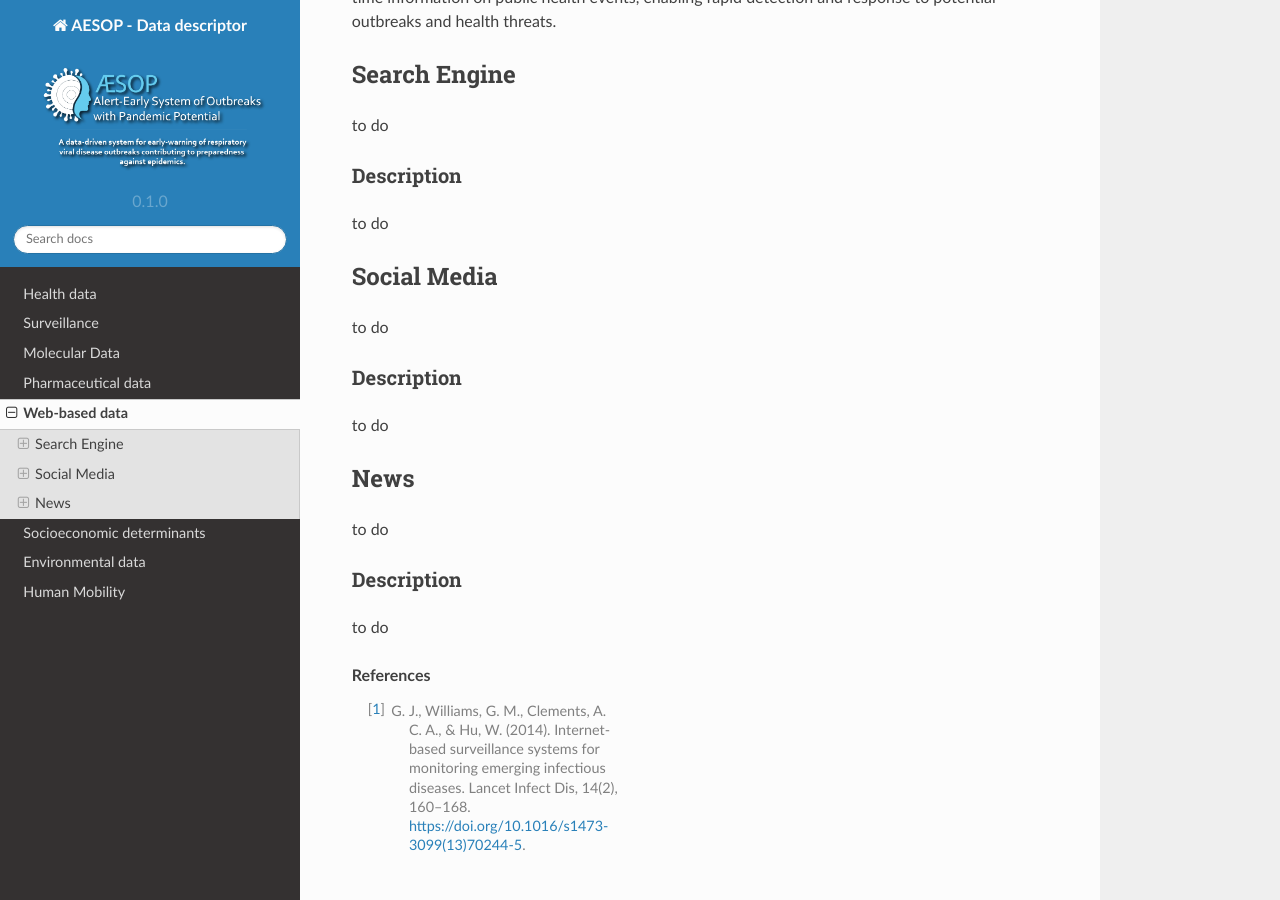
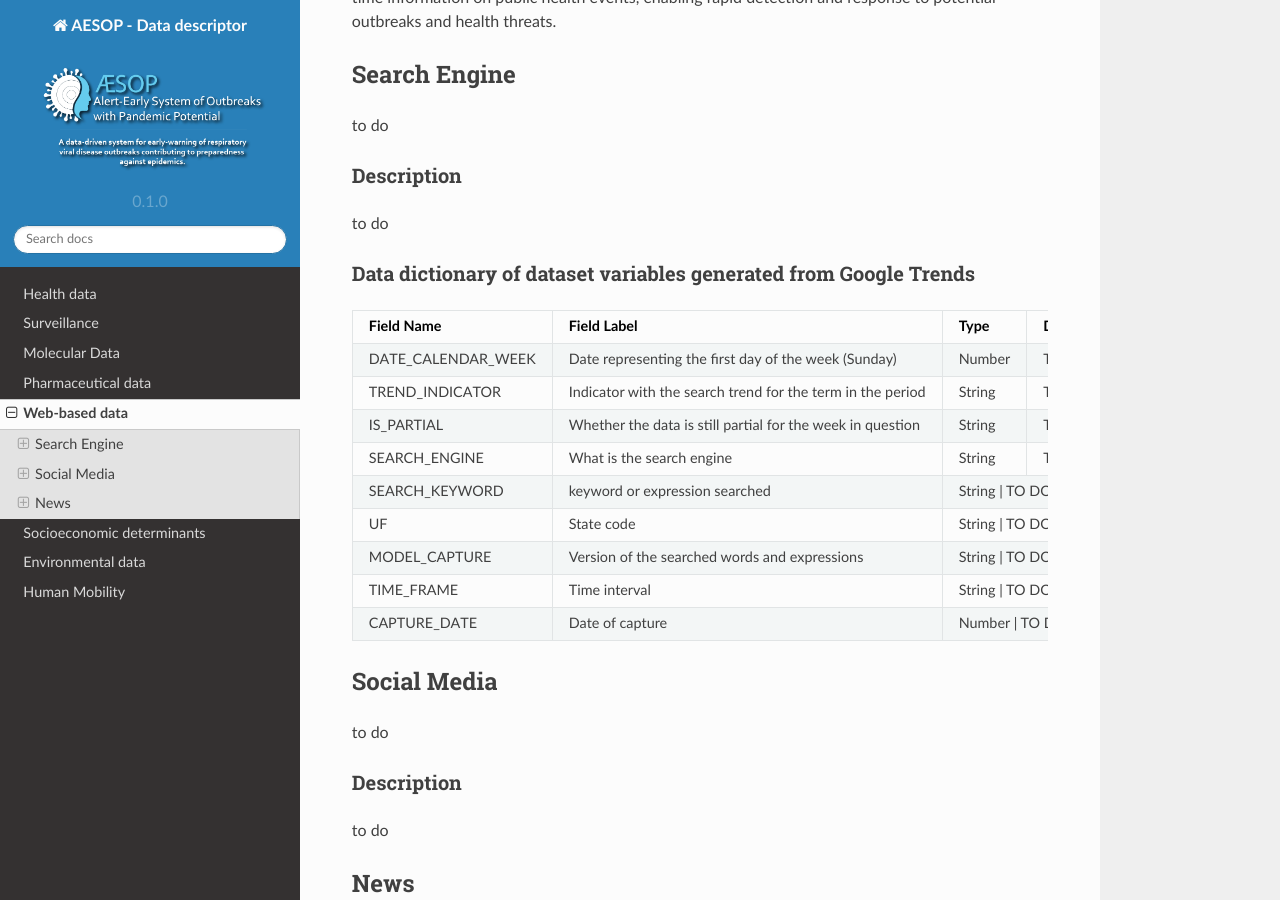
Before and after one commit to cidacslab/AESOP-Data-Documentation, a Sphinx documentation site: the page built from docs/source/web_based.rst, in a window 1280 px wide and 900 px high, scrolled down 294 px. Built offline with Sphinx 7.4.7 and the Read the Docs theme 2.0.0, drawn with Linux system fonts in a browser that asks for light colours.

Commit message:
Update web_based.rst

```diff
--- a/docs/source/web_based.rst
+++ b/docs/source/web_based.rst
@@ -11,6 +11,30 @@
 Description
 ^^^^^^^^^^^
 to do
+
+Data dictionary of dataset variables generated from Google Trends
+^^^^^^^^^^^^^^^^^^^^^^^^^^^^^^
++---------------------+-------------------------------------------------------------+------------+------------------------------------------+
+| Field Name          | Field Label                                                 | Type       | Description                              |
++=====================+====================================================+========+============+==========================================+
+| DATE_CALENDAR_WEEK  | Date representing the first day of the week (Sunday)        | Number     | TO DO                                    |
++---------------------+-------------------------------------------------------------+------------+------------------------------------------+
+| TREND_INDICATOR     | Indicator with the search trend for the term in the period  | String     | TO DO                                    |
++---------------------+-------------------------------------------------------------+------------+------------------------------------------+
+| IS_PARTIAL          | Whether the data is still partial for the week in question  | String     | TO DO                                    |
++---------------------+-------------------------------------------------------------+------------+------------------------------------------+
+| SEARCH_ENGINE       | What is the search engine                                   | String     | TO DO                                    |
++---------------------+-------------------------------------------------------------+------------+------------------------------------------+
+| SEARCH_KEYWORD      | keyword or expression searched                              | String     | TO DO                                    |
++---------------------+-------------------------------------------------------------+-------------------------------------------------------+
+| UF                  | State code                                                  | String     | TO DO                                    |
++---------------------+-------------------------------------------------------------+-------------------------------------------------------+
+| MODEL_CAPTURE       | Version of the searched words and expressions               | String     | TO DO                                    |
++---------------------+-------------------------------------------------------------+------------+------------------------------------------+
+| TIME_FRAME          | Time interval                                               | String     | TO DO                                    |
++---------------------+-------------------------------------------------------------+-------------------------------------------------------+
+| CAPTURE_DATE        | Date of capture                                             | Number     | TO DO                                    |
++---------------------+-------------------------------------------------------------+-------------------------------------------------------+
 
 
 Social Media
```
